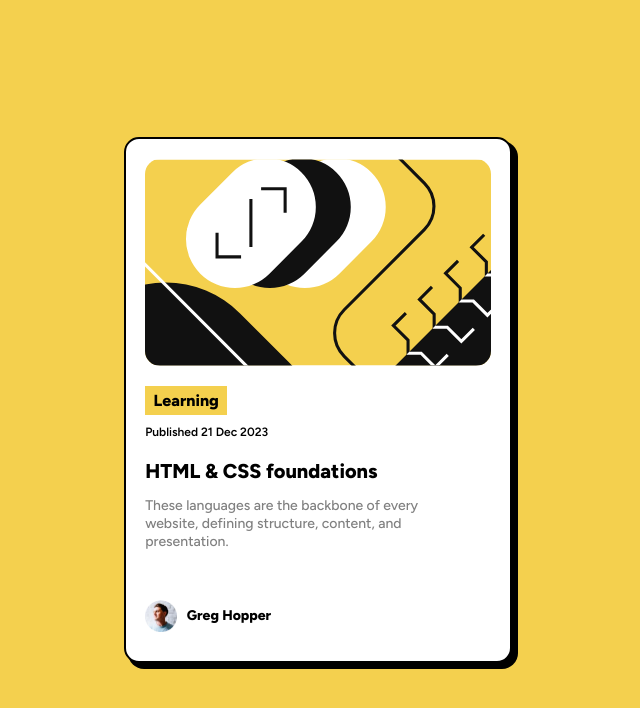
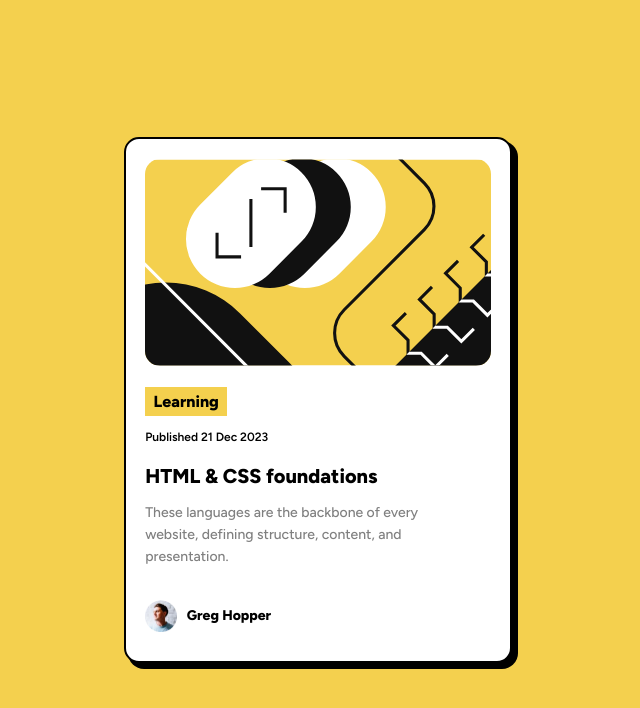
Before and after one commit to Tud8r/Blog-Prievew-Card, a plain HTML site: page index.html in a window 1280 px wide. Shown: the whole page, without its empty margins (322-962 px from the left). Drawn offline with Linux system fonts and the light colour scheme.

Commit message:
changed sizes

```diff
--- a/styles.css
+++ b/styles.css
@@ -32,7 +32,7 @@ p {
 }
 
 .published {
-
+    margin-top: 4px;
     font-family: "Figtree", sans-serif;
     font-optical-sizing: auto;
     font-weight: 600;
@@ -73,7 +73,7 @@ p {
 
 .subtitle {
     margin-top: 4px;
-    line-height: 18px;
+    line-height: 22px;
     color: gray;
     padding-right: 50px;
     font-family: "Figtree", sans-serif;
@@ -90,6 +90,7 @@ p {
 }
 
 .learning {
+    margin-top: 1px;
     display: flex;
     justify-content: center;
     align-items: center;
```
